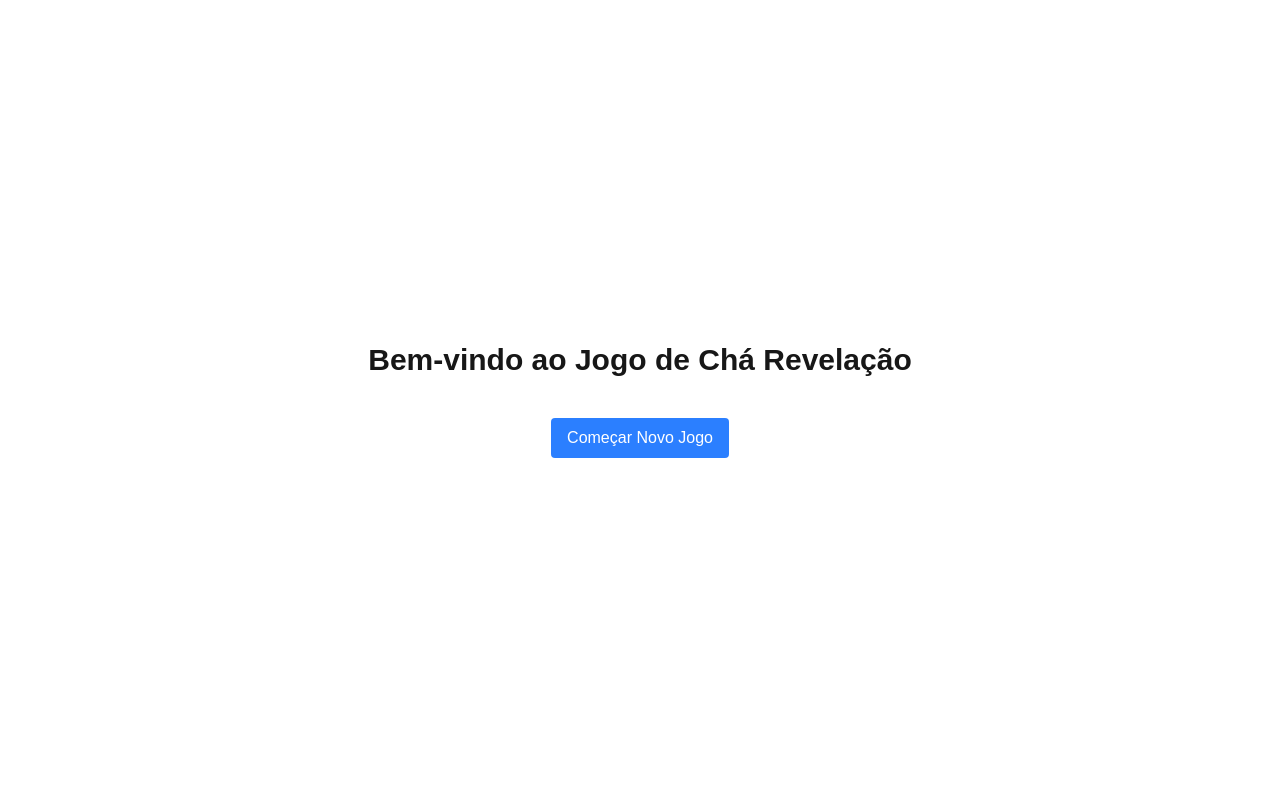
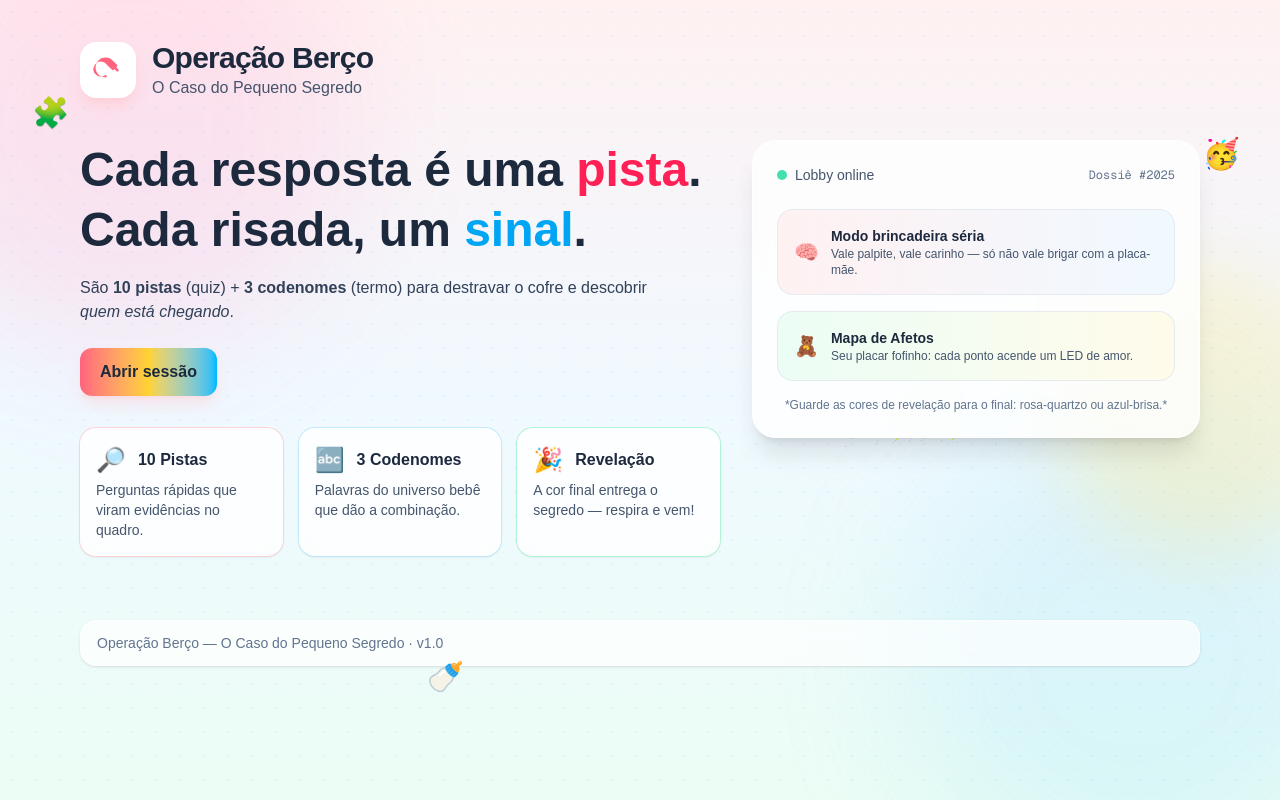
Before and after one commit to cireneuguilhermeteixeira/gender-reveal-party-project, a Next.js app: page / in a window 1280 px wide. Built offline with nearby package versions, Linux system fonts and the light colour scheme.

Commit message:
Adjusting initial page

```diff
--- a/src/app/page.tsx
+++ b/src/app/page.tsx
@@ -1,22 +1,140 @@
 'use client'
 
-import { useEffect, useState } from 'react';
-import { useRouter } from 'next/navigation';
-import { Session } from '@prisma/client';
-import { http } from '@/lib/server/httpClient';
+import { useEffect, useState } from 'react'
+import { useRouter } from 'next/navigation'
+import type { Session } from '@prisma/client'
+import { http } from '@/lib/server/httpClient'
 
+/* ========================= AppShell (reutilize em todas as páginas) ========================= */
+
+function AppShellKids({ children }: { children: React.ReactNode }) {
+  return (
+    <main className="relative min-h-screen overflow-hidden bg-gradient-to-b from-rose-50 via-sky-50 to-emerald-50 text-slate-800">
+
+      <div className="pointer-events-none absolute -top-24 -left-24 h-[28rem] w-[28rem] rounded-full bg-pink-300/30 blur-3xl animate-pulse" />
+      <div className="pointer-events-none absolute -bottom-24 -right-24 h-[30rem] w-[30rem] rounded-full bg-sky-300/30 blur-3xl animate-pulse [animation-delay:400ms]" />
+      <div className="pointer-events-none absolute top-1/3 -right-16 h-72 w-72 rounded-full bg-amber-200/50 blur-2xl animate-pulse [animation-delay:800ms]" />
+
+      <div
+        className="pointer-events-none absolute inset-0 opacity-[0.08]"
+        style={{
+          backgroundImage:
+            'radial-gradient(#0ea5e9 0.8px, transparent 0.8px), radial-gradient(#f97316 0.8px, transparent 0.8px)',
+          backgroundSize: '24px 24px',
+          backgroundPosition: '0 0, 12px 12px',
+        }}
+      />
+
+      <div className="relative mx-auto max-w-6xl px-4 py-10">{children}</div>
+
+      <footer className="relative mx-auto max-w-6xl px-4 pt-6 pb-10 text-sm text-slate-500">
+        <div className="rounded-2xl border border-white/70 bg-white/70 backdrop-blur-md px-4 py-3 shadow-sm">
+          Operação Berço — O Caso do Pequeno Segredo · <span className="font-medium">v1.0</span>
+        </div>
+      </footer>
+
+      <FloatingDoodles />
+    </main>
+  )
+}
+
+function FloatingDoodles() {
+  return (
+    <>
+      <span className="pointer-events-none absolute left-8 top-24 select-none text-3xl animate-bounce">🧩</span>
+      <span className="pointer-events-none absolute right-10 top-36 select-none text-3xl animate-bounce [animation-delay:300ms]">
+        🥳
+      </span>
+      <span className="pointer-events-none absolute left-1/3 bottom-24 select-none text-3xl animate-bounce [animation-delay:600ms]">
+        🍼
+      </span>
+    </>
+  )
+}
+
+
+function LogoKid() {
+  return (
+    <div className="grid h-14 w-14 place-items-center rounded-2xl bg-white shadow-lg shadow-rose-200/80 border border-white">
+      <svg width="30" height="30" viewBox="0 0 24 24" className="text-rose-400">
+        <path
+          fill="currentColor"
+          d="M10 18a8 8 0 1 1 5.293-14.05l3.879 3.879a1 1 0 0 1 0 1.414l-.586.586l1.707 1.707a1 1 0 0 1-1.414 1.414l-1.707-1.707l-.586.586a1 1 0 0 1-1.414 0l-3.88-3.878A6 6 0 1 0 10 16a1 1 0 1 1 0 2Z"
+        />
+      </svg>
+    </div>
+  )
+}
+
+function SparkleButton({
+  children,
+  className = '',
+  ...props
+}: React.ButtonHTMLAttributes<HTMLButtonElement> & { children: React.ReactNode }) {
+  return (
+    <button
+      {...props}
+      className={`relative inline-flex items-center justify-center gap-2 rounded-xl bg-gradient-to-r from-rose-400 via-amber-300 to-sky-400 px-5 py-3 font-semibold text-slate-800 shadow-lg shadow-rose-200/50 transition active:scale-[0.98] hover:brightness-[1.03] focus:outline-none focus-visible:ring-2 focus-visible:ring-rose-400/60 ${className}`}
+    >
+      {/* Shine */}
+      <span className="pointer-events-none absolute inset-0 rounded-xl bg-white/0 [mask-image:radial-gradient(60%_40%_at_30%_-20%,#000_20%,transparent_60%)]" />
+      {children}
+    </button>
+  )
+}
+
+function FeatureCard({
+  emoji,
+  title,
+  desc,
+  accent = 'rose',
+}: {
+  emoji: string
+  title: string
+  desc: string
+  accent?: 'rose' | 'sky' | 'emerald'
+}) {
+  const ring =
+    accent === 'rose'
+      ? 'ring-rose-200/80'
+      : accent === 'sky'
+      ? 'ring-sky-200/80'
+      : 'ring-emerald-200/80'
+  return (
+    <li className={`rounded-2xl bg-white/80 backdrop-blur-md p-4 shadow-sm ring-1 ${ring}`}>
+      <div className="flex items-center gap-3">
+        <span className="text-2xl">{emoji}</span>
+        <p className="font-semibold">{title}</p>
+      </div>
+      <p className="mt-1 text-sm text-slate-600">{desc}</p>
+    </li>
+  )
+}
 
 
 export default function Home() {
-  const [creating, setCreating] = useState(false);
-  const router = useRouter();
+  const router = useRouter()
+  const [creating, setCreating] = useState(false)
+
+  useEffect(() => {
+    const sessionIdAlreadyStarted =
+      typeof window !== 'undefined' ? localStorage.getItem('session_id') : null
+    if (sessionIdAlreadyStarted) {
+      const userId = localStorage.getItem('user_id');
+      if (userId) {
+        router.push(`/player_session/${sessionIdAlreadyStarted}`);
+        return;
+      }
+      router.push(`/host_session/${sessionIdAlreadyStarted}`)
+    }
+  }, [router])
 
   const startNewGame = async () => {
     try {
-      setCreating(true);
-      const newSessionData : Session = await http.post<Session>('/session', {});
-      localStorage.setItem("session_id", newSessionData.id);
-      router.push(`/host_session/${newSessionData.id}`);
+      setCreating(true)
+      const newSessionData = await http.post<Session>('/session', {})
+      localStorage.setItem('session_id', newSessionData.id)
+      router.push(`/host_session/${newSessionData.id}`)
     } catch (e) {
       console.error(e)
       alert('Não foi possível criar a sessão. Tente novamente.')
@@ -24,29 +142,104 @@ export default function Home() {
       setCreating(false)
     }
   }
+  return (
+    <AppShellKids>
+      {/* Header */}
+      <header className="flex items-center gap-4">
+        <LogoKid />
+        <div>
+          <h1 className="text-2xl md:text-3xl font-extrabold tracking-tight">Operação Berço</h1>
+          <p className="text-slate-600 text-sm md:text-base">O Caso do Pequeno Segredo</p>
+        </div>
+      </header>
 
-  useEffect(() => {
-    const sessionIdAlreadyStarted = localStorage.getItem("session_id");
-    if (sessionIdAlreadyStarted) {
-      router.push(`/host_session/${sessionIdAlreadyStarted}`);
-    }
-  }, [router])
+      {/* Hero */}
+      <section className="mt-10 grid grid-cols-1 lg:grid-cols-12 gap-8">
+        {/* Texto + Ações */}
+        <div className="lg:col-span-7">
+          <h2 className="text-3xl md:text-5xl font-black leading-tight">
+            Cada resposta é uma <span className="text-rose-500">pista</span>.{' '}
+            <br className="hidden md:block" />
+            Cada risada, um <span className="text-sky-500">sinal</span>.
+          </h2>
 
+          <p className="mt-4 text-slate-700 max-w-prose">
+            São <strong>10 pistas</strong> (quiz) + <strong>3 codenomes</strong> (termo) para
+            destravar o cofre e descobrir <em>quem está chegando</em>.
+          </p>
 
-  return (
-    <main className="min-h-screen flex flex-col items-center justify-center gap-6 p-8 text-center">
-      <h1 className="text-3xl font-bold">Bem-vindo ao Jogo de Chá Revelação</h1>
+          <div className="mt-6 flex flex-col sm:flex-row gap-3">
+            <SparkleButton onClick={startNewGame} disabled={creating}>
+              {creating ? 'Criando…' : 'Abrir sessão'}
+            </SparkleButton>
+          </div>
 
-      <div className="flex gap-2 mt-4">
-        <button
-          onClick={startNewGame}
-          disabled={creating}
-          className="bg-blue-500 text-white px-4 py-2 rounded disabled:opacity-50"
-        >
-          {creating ? 'Criando...' : 'Começar Novo Jogo'}
-        </button>
-      </div>
+          {/* Como funciona */}
+          <ul className="mt-8 grid grid-cols-1 sm:grid-cols-3 gap-4">
+            <FeatureCard
+              emoji="🔎"
+              title="10 Pistas"
+              desc="Perguntas rápidas que viram evidências no quadro."
+              accent="rose"
+            />
+            <FeatureCard
+              emoji="🔤"
+              title="3 Codenomes"
+              desc="Palavras do universo bebê que dão a combinação."
+              accent="sky"
+            />
+            <FeatureCard
+              emoji="🎉"
+              title="Revelação"
+              desc="A cor final entrega o segredo — respira e vem!"
+              accent="emerald"
+            />
+          </ul>
+        </div>
 
-    </main>
+        {/* Cartão visual lateral */}
+        <div className="lg:col-span-5">
+          <div className="rounded-3xl bg-white/80 backdrop-blur-md border border-white/80 p-6 shadow-xl">
+            <div className="flex items-center justify-between">
+              <div className="flex items-center gap-2">
+                <span className="h-2.5 w-2.5 rounded-full bg-emerald-400 animate-pulse" />
+                <span className="text-sm text-slate-600">Lobby online</span>
+              </div>
+              <span className="text-xs font-mono text-slate-500">Dossiê #2025</span>
+            </div>
+
+            <div className="mt-6 grid gap-4">
+              <div className="rounded-2xl border border-slate-200/80 bg-gradient-to-r from-rose-50 to-sky-50 p-4">
+                <div className="flex items-center gap-3">
+                  <span className="text-xl">🧠</span>
+                  <div>
+                    <p className="text-sm font-semibold">Modo brincadeira séria</p>
+                    <p className="text-xs text-slate-600">
+                      Vale palpite, vale carinho — só não vale brigar com a placa-mãe.
+                    </p>
+                  </div>
+                </div>
+              </div>
+
+              <div className="rounded-2xl border border-slate-200/80 bg-gradient-to-r from-emerald-50 to-amber-50 p-4">
+                <div className="flex items-center gap-3">
+                  <span className="text-xl">🧸</span>
+                  <div>
+                    <p className="text-sm font-semibold">Mapa de Afetos</p>
+                    <p className="text-xs text-slate-600">
+                      Seu placar fofinho: cada ponto acende um LED de amor.
+                    </p>
+                  </div>
+                </div>
+              </div>
+            </div>
+
+            <p className="mt-4 text-xs text-slate-500 text-center">
+              *Guarde as cores de revelação para o final: rosa-quartzo ou azul-brisa.*
+            </p>
+          </div>
+        </div>
+      </section>
+    </AppShellKids>
   )
 }
--- a/src/app/player_session/[session_id]/termo/page.tsx
+++ b/src/app/player_session/[session_id]/termo/page.tsx
@@ -86,6 +86,8 @@ export default function TermoPage() {
   }, [fetchSession])
 
   useEffect(() => {
+
+    if (sockRef.current) return;
     const user = session?.User.find(u => u.id === userId);
     const sock = ws
       .connect({ path: '/ws', sessionId, userId, name: user?.name || userId, role: 'player', autoReconnect: true })
```
Also changed, not shown: src/app/player_session/[session_id]/quiz/page.tsx (line endings or trailing spaces).
